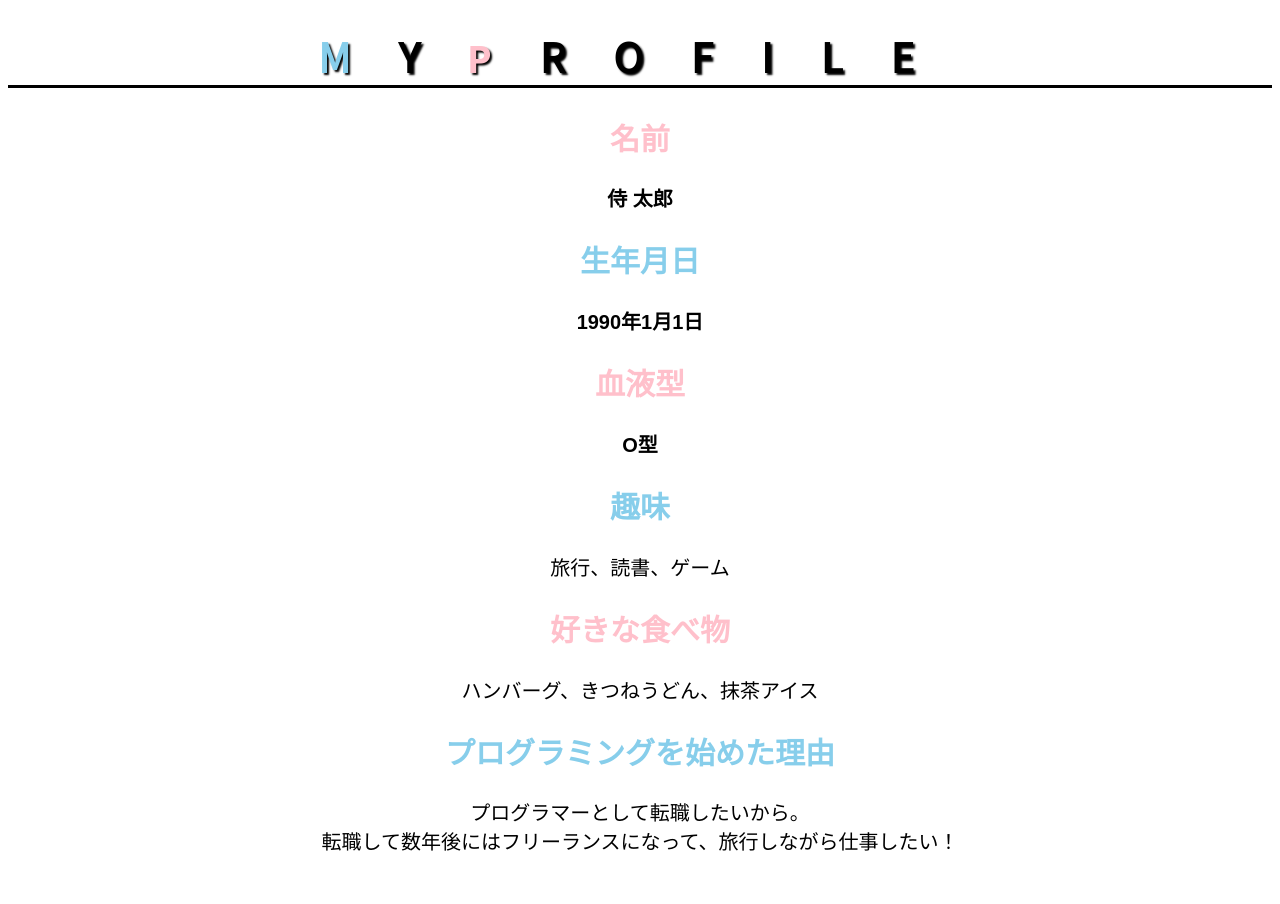
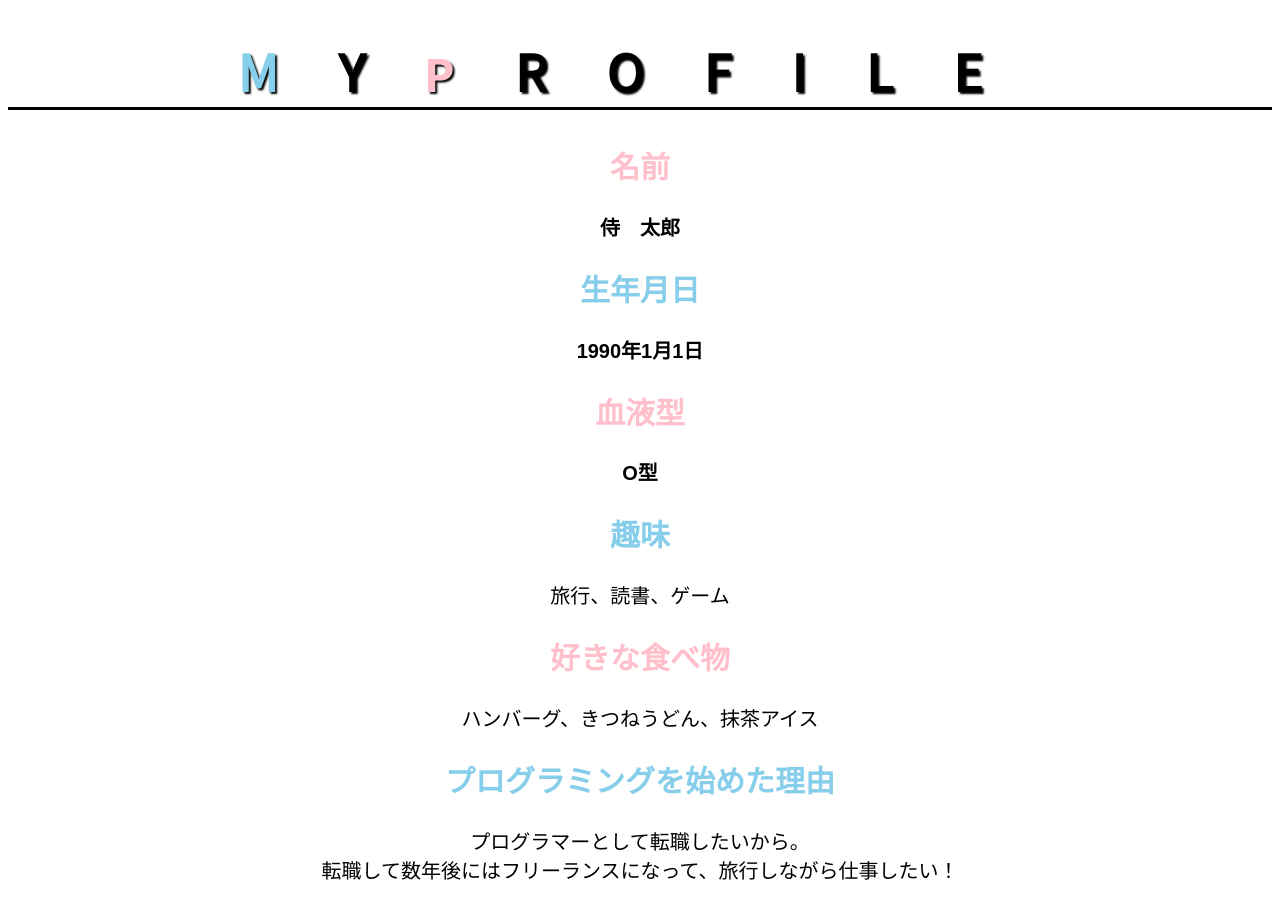
Before and after one commit to T2K2M/html-css-basic-kadai, a plain HTML site: page kadai_014/kadai_014.html in a window 1280 px wide. Before the commit the page ends 875 px from the top, so only its background shows below. Drawn offline with Linux system fonts and the light colour scheme.

Commit message:
Add files via upload

```diff
--- a/kadai_014/style.css
+++ b/kadai_014/style.css
@@ -1,10 +1,12 @@
+html {
+  font-size: 1.25rem;
+}
 body {
   font-family: "Arial", "Meiryo", sans-serif;
-  font-size: 20px;
   text-align: center;
 }
 h1 {
-  font-size: 40px;
+  font-size: 2.5rem;
   letter-spacing: 1.2em;
   border-bottom: solid;
   text-shadow: 2px 2px 2px black;
```
Also changed, not shown: kadai_014/kadai_014.html (+1 -1 lines).
